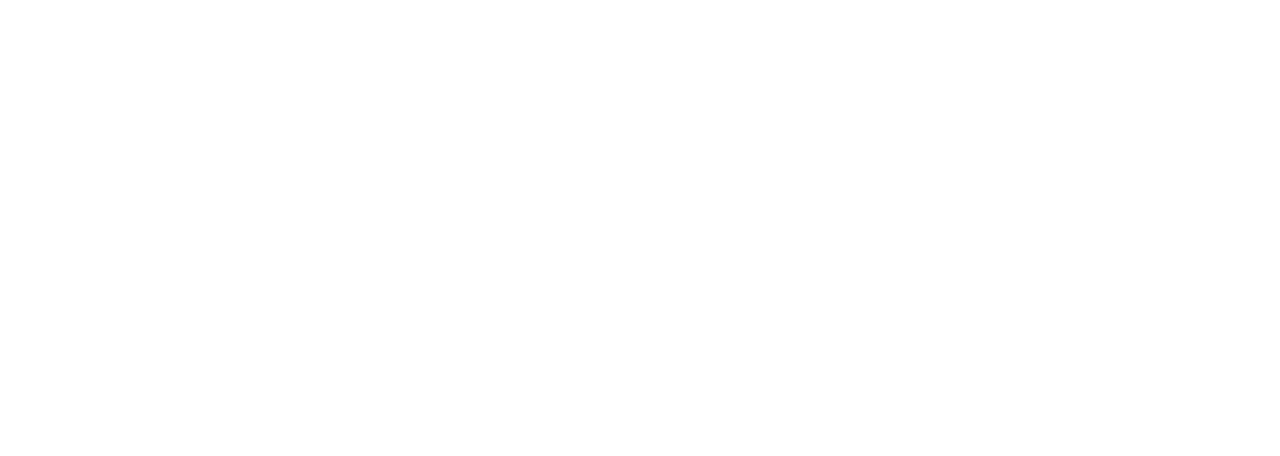
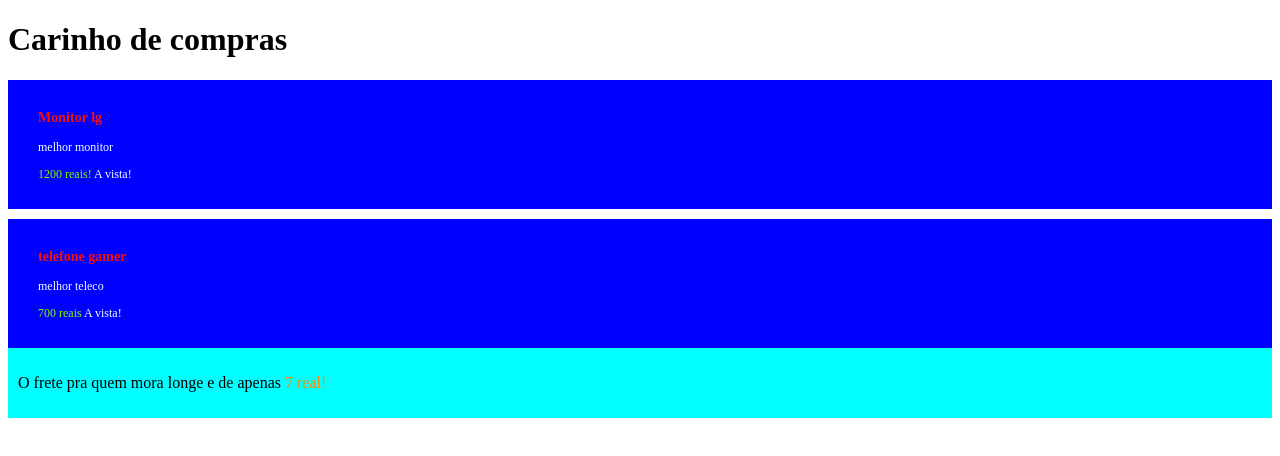
Before and after one commit to Teypai-Adrian/Treinando, a plain HTML site: page index.html in a window 1280 px wide. Drawn offline with Linux system fonts and the light colour scheme.

Commit message:
colocando coisas

```diff
--- a/index.html
+++ b/index.html
@@ -1,11 +1,51 @@
 <!DOCTYPE html>
 <html lang="en">
+
 <head>
     <meta charset="UTF-8">
     <meta name="viewport" content="width=device-width, initial-scale=1.0">
-    <title>Document</title>
+    <title>Carinho de compras</title>
+    <link rel="stylesheet" href="style.css">
 </head>
+
 <body>
+    <div class="container">
+        <h1>Carinho de compras</h1>
+        <div class="conteudo">
+            <div class="produto">
+                <h3 class="tipo_produto">Monitor lg</h3>
+                <p>melhor monitor</p>
+                <p><span class="preco-a-vista"> 1200 reais!</span> A vista!</p>
+            </div>
+
+            <div class="produto">
+                <h3  class="tipo_produto">telefone gamer</h3>
+                <p>melhor teleco</p>
+                <p><span class="preco-a-vista"> 700 reais</span> A vista!</p>
+            </div>
+
+            <div class="frete">
+                <p>O frete pra quem mora longe e de apenas<span class="valo-do-frete"> 7 real!</span></p>
+
+            </div>
+
+        </div>
+
+
+
+        </div>
+
+
+
+
+
+
+
+
+
+
+
 
 </body>
+
 </html>
```
